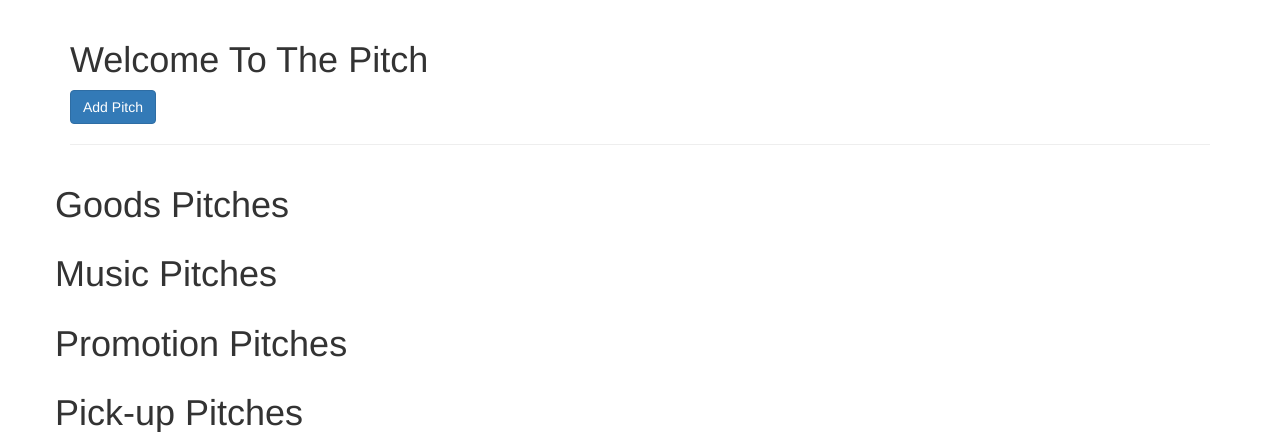
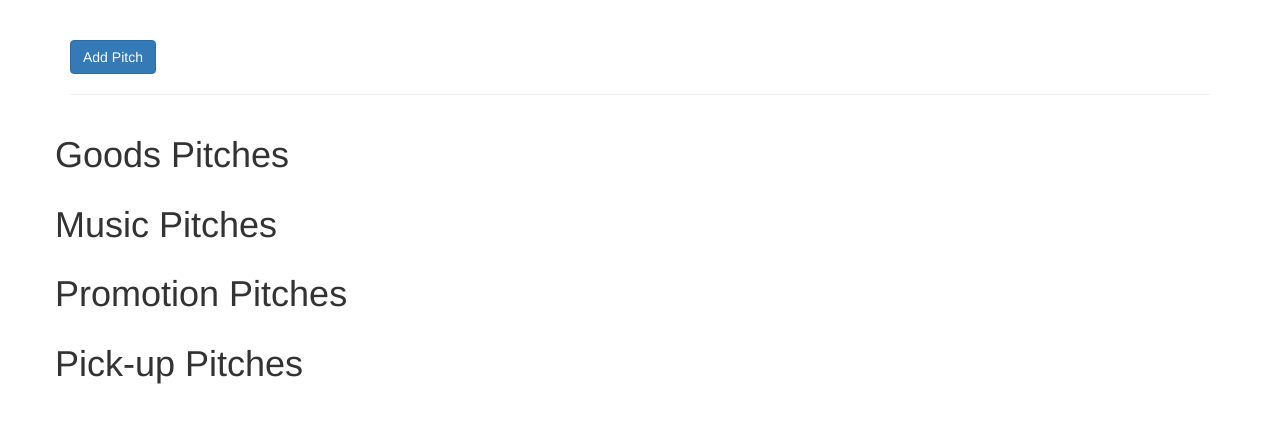
Before and after one commit to DannyMyles/Pitches, a Flask app: page / in a window 1280 px wide. Shown: the part 102-534 px from the top of the page. Run offline with Flask 2, Linux system fonts and the light colour scheme; data that the repository does not hold is empty; parts of the project's set-up code (start-up, migrations or seed data) failed here and were passed over; some libraries are stand-ins or nearby versions.

Commit message:
edit html

```diff
--- a/app/templates/index.html
+++ b/app/templates/index.html
@@ -2,7 +2,7 @@
 
 {% block content %}
 <div class="container">
-    <h1>Welcome To The Pitch</h1>
+    <h1></h1>
     <a href="{{url_for('main.add_pitch')}}" class="btn btn-primary">Add Pitch</a>
     <hr>
     <div class="row">
```
